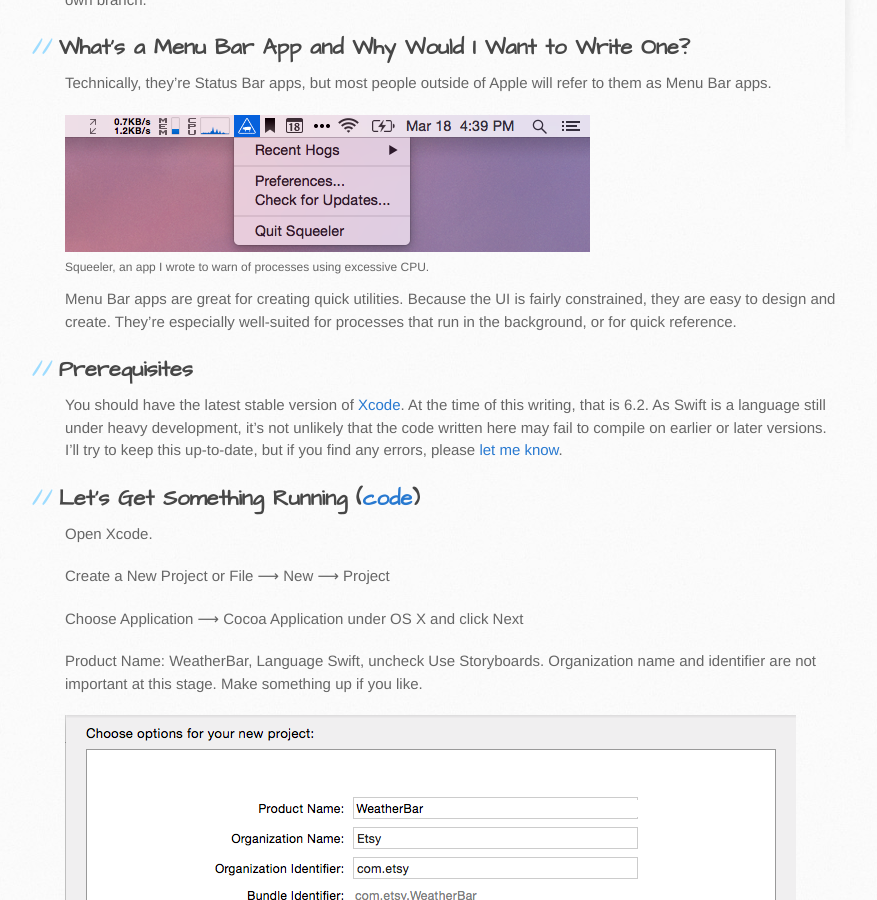
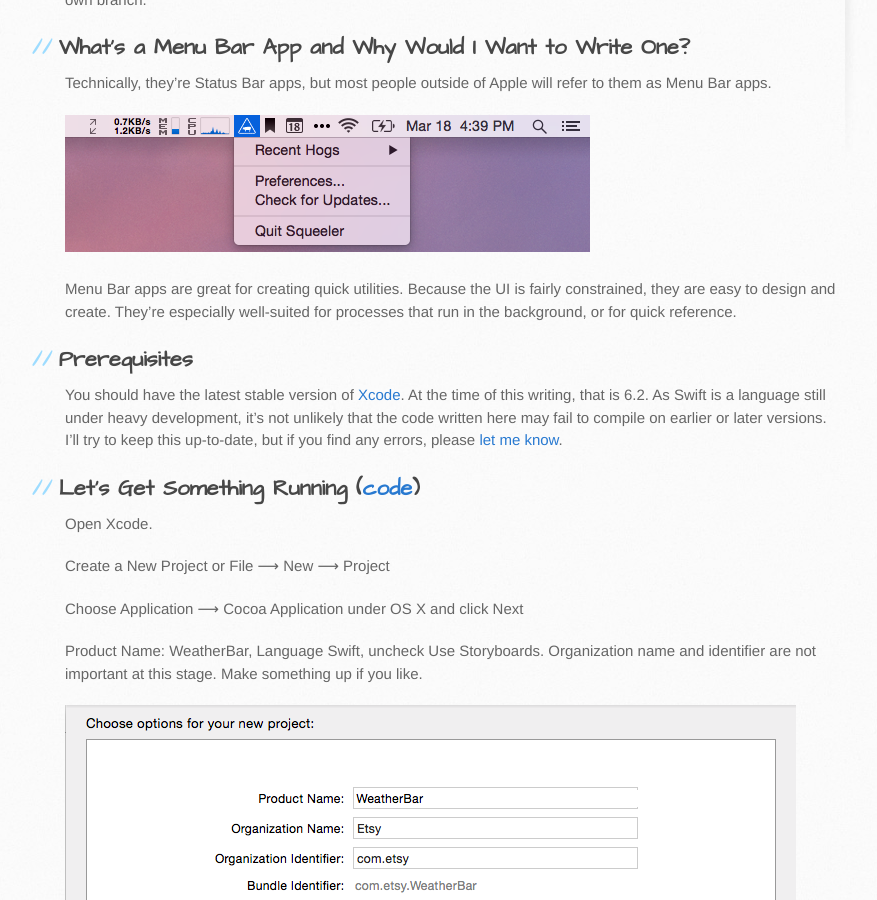
Before and after one commit to bgreenlee/WeatherBar, a Jekyll site: the page built from index.md, in a window 1280 px wide and 900 px high, scrolled down 618 px. Shown: the whole window, without its empty margins (75-952 px from the left). Built offline with Jekyll 4.4.1, drawn with Linux system fonts in a browser that asks for light colours; Markdown is read by kramdown in place of the engine named in the settings.

Commit message:
Github doesn't seem to like some of my markdown

```diff
--- a/index.md
+++ b/index.md
@@ -14,7 +14,7 @@ The complete code can be found at https://github.etsycorp.com/bgreenlee/WeatherB
 
 Technically, they're Status Bar apps, but most people outside of Apple will refer to them as Menu Bar apps.
 
-{% include image.html url="assets/squeeler.png" description="Squeeler, an app I wrote to warn of processes using excessive CPU." %}
+![](assets/squeeler.png)
 
 Menu Bar apps are great for creating quick utilities. Because the UI is fairly constrained, they are easy to design and create. They're especially well-suited for processes that run in the background, or for quick reference.
 
```
Also changed, not shown: 1 other file.
